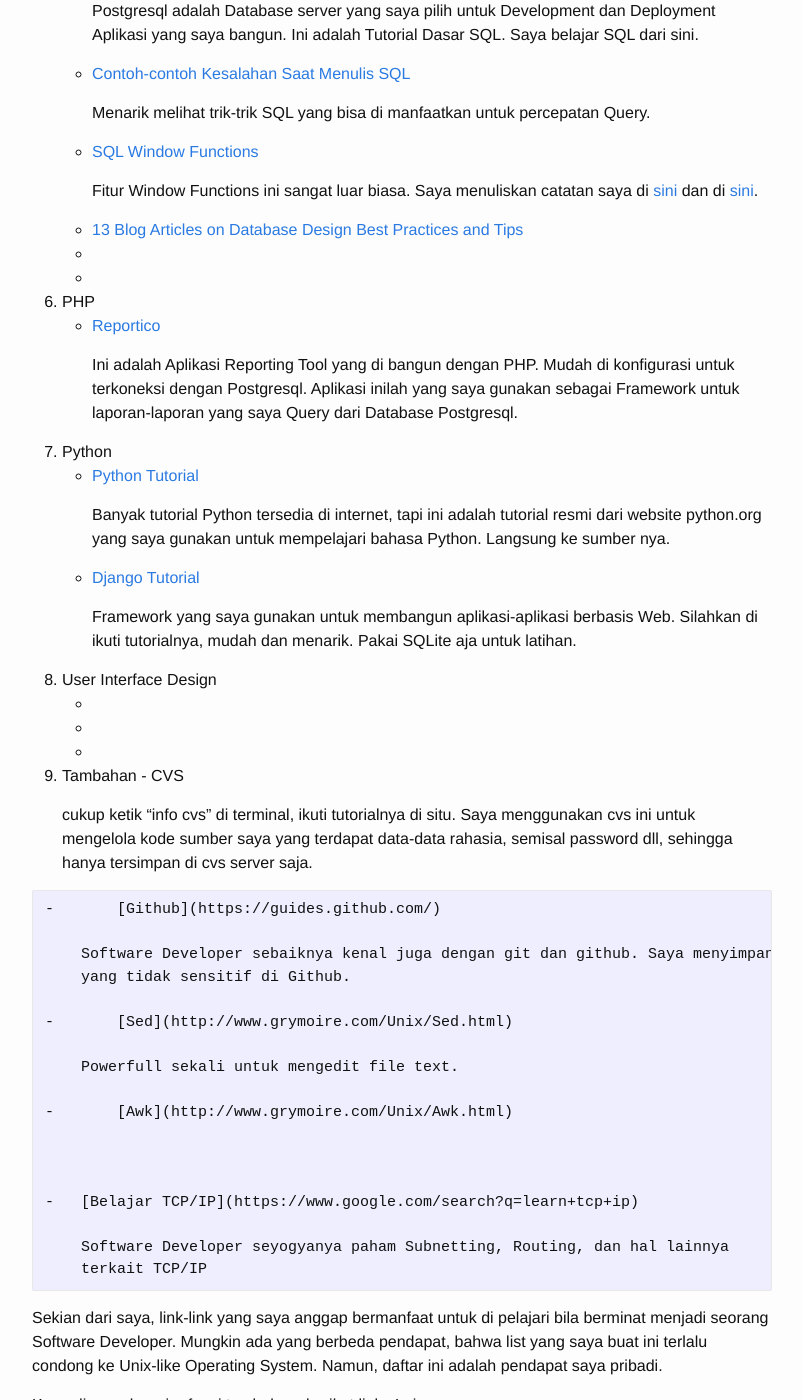
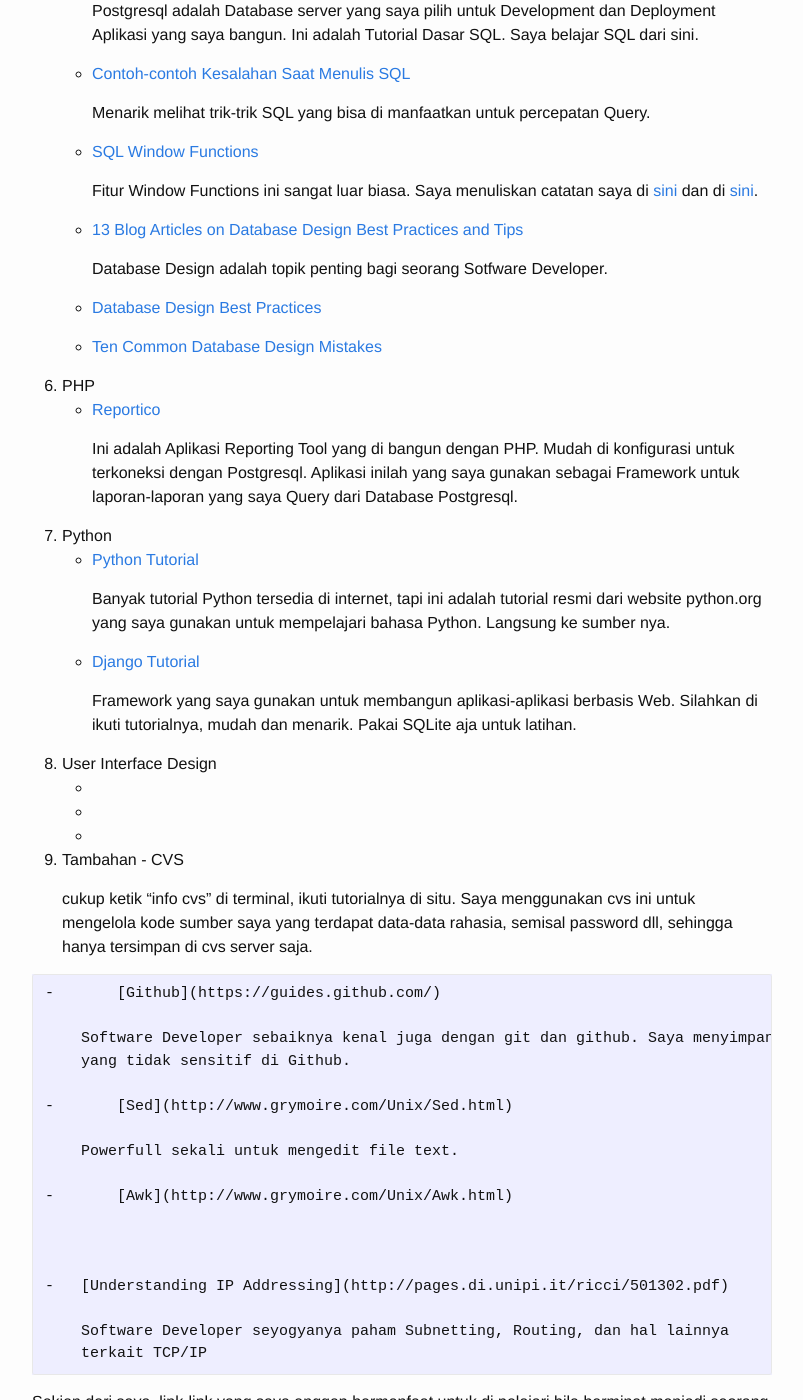
Before and after one commit to muntaza/muntaza.github.io, a Jekyll site: the page built from _posts/2018-12-30-belajar-mandiri-pemprograman.markdown, in a window 1280 px wide and 1400 px high, scrolled down 1794 px. Shown: the whole window, without its empty margins (238-1041 px from the left). Built offline with Jekyll 4.4.1, drawn with Linux system fonts in a browser that asks for light colours.

Commit message:
Perbaiki Catatan

```diff
--- a/_posts/2018-12-30-belajar-mandiri-pemprograman.markdown
+++ b/_posts/2018-12-30-belajar-mandiri-pemprograman.markdown
@@ -21,11 +21,11 @@
 	    saya menilainya masih cukup relevan untuk di gunakan di tahun 2018, 20 (dua puluh)
 	    tahun kemudian.
 
-    -	[Introduction to Linux](https://www.tldp.org/LDP/intro-linux/html/intro-linux.html)
+    -	[Introduction to Linux](https://www.tldp.org/LDP/intro-linux/html/index.html)
 
 	    Sangat bagus untuk mengenal dunia Linux dan Command Line nya.
 
-    -	[Pocket Linux Guide](https://www.tldp.org/LDP/Pocket-Linux-Guide/html/Pocket-Linux-Guide.html)
+    -	[Pocket Linux Guide](https://www.tldp.org/LDP/Pocket-Linux-Guide/html/index.html)
 
 	    Tutorial Favorite saya, sering saya praktek kan waktu dulu. Melatih kesabaran
 	    kita untuk compile kernel, compile ini dan itu sampai bisa booting linux mini nya.
@@ -102,8 +102,12 @@
 	    [sini](https://github.com/muntaza/Open_Persediaan/blob/master/perhitungan_persediaan.md).
 
     -	[13 Blog Articles on Database Design Best Practices and Tips](https://www.vertabelo.com/blog/notes-from-the-lab/13-blog-articles-with-database-design-tips-and-best-practices)
-    -	[]()
-    -	[]()
+
+	    Database Design adalah topik penting bagi seorang Sotfware Developer.
+
+    -	[Database Design Best Practices](https://conceptainc.com/blog/10-database-design-best-practices/)
+
+    -	[Ten Common Database Design Mistakes](https://www.red-gate.com/simple-talk/sql/database-administration/ten-common-database-design-mistakes/)
 
 
 7.  PHP
@@ -150,7 +154,7 @@
 
 
 
-    -   [Belajar TCP/IP](https://www.google.com/search?q=learn+tcp+ip)
+    -   [Understanding IP Addressing](http://pages.di.unipi.it/ricci/501302.pdf)
 
 	    Software Developer seyogyanya paham Subnetting, Routing, dan hal lainnya
 	    terkait TCP/IP
```
